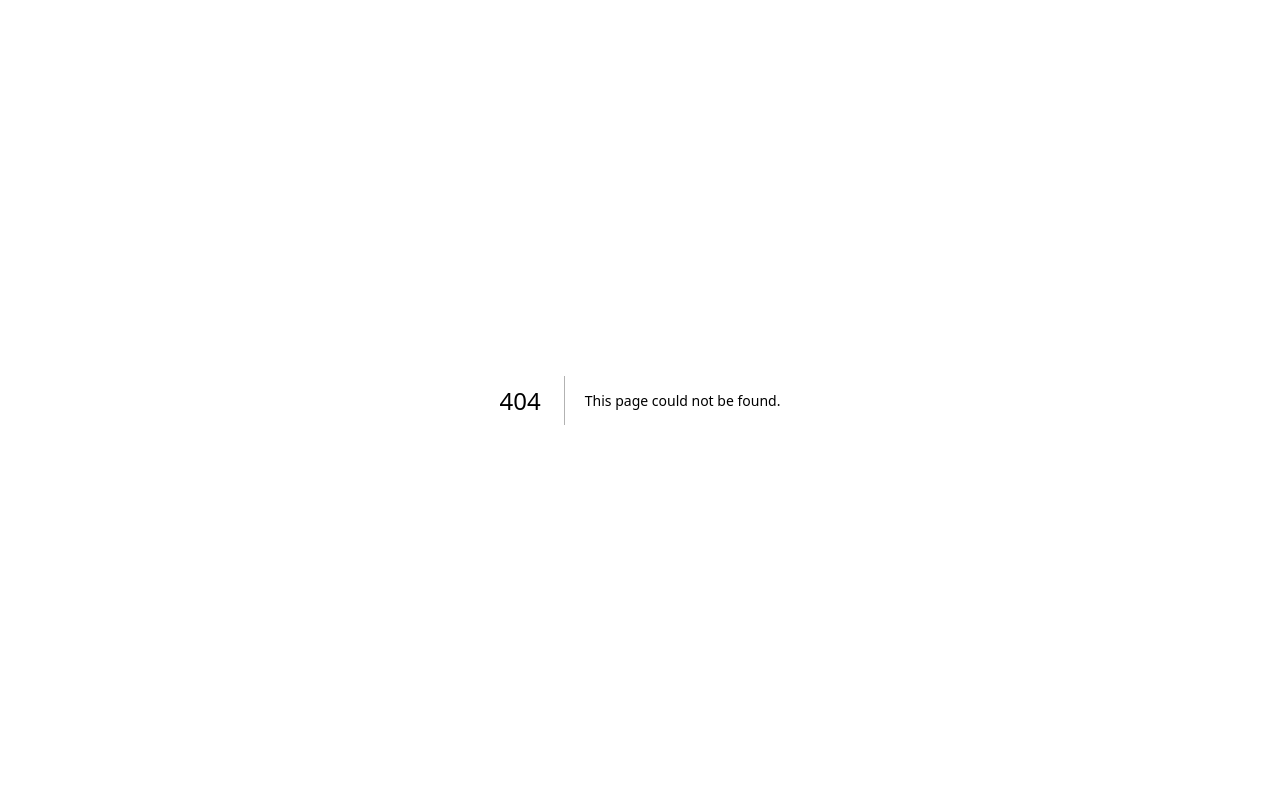
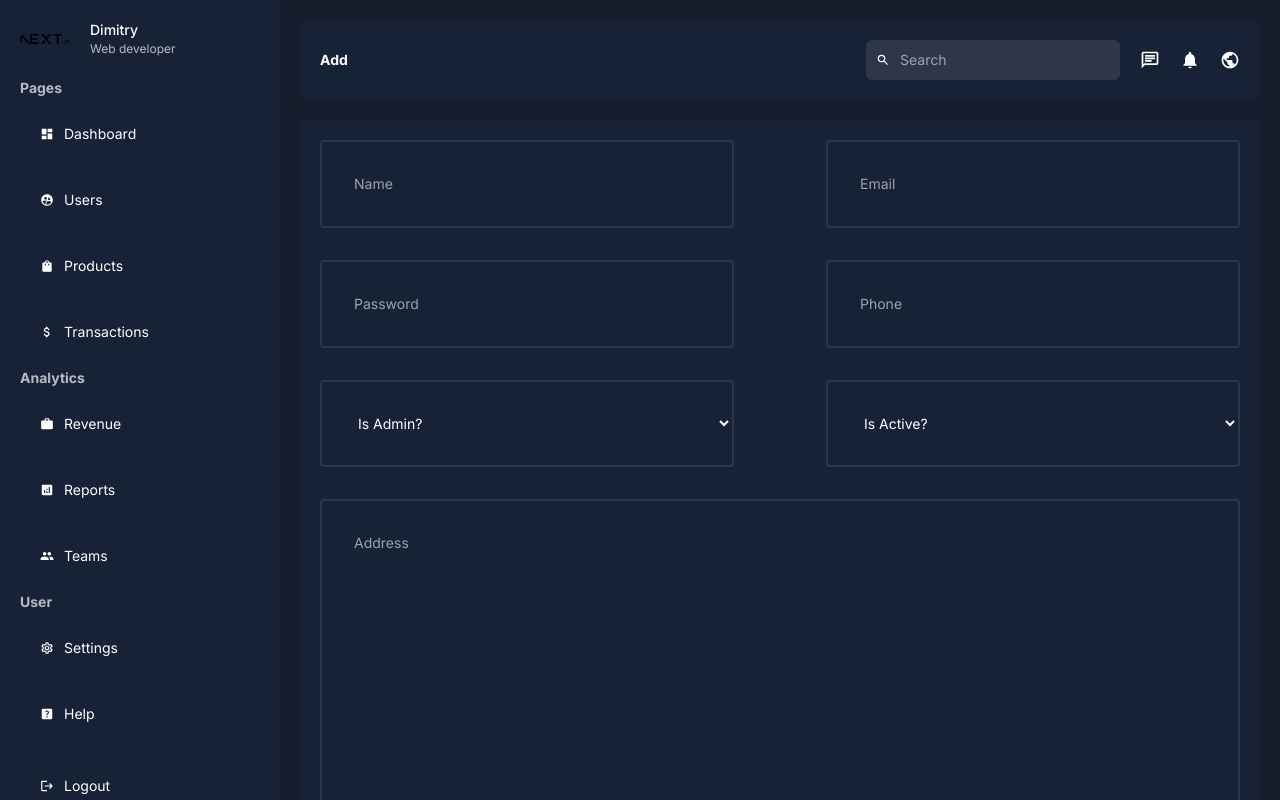
Before and after one commit to Dimitry-prog/next-admin, a Next.js app: page /dashboard/users/add in a window 1280 px wide. Before the commit this address had no page. Shown: the top 800 px of the page. Built offline with nearby package versions, Linux system fonts and the light colour scheme.

Commit message:
feat: users and products form ui

```diff
--- /dev/null
+++ b/app/dashboard/products/add/page.tsx
@@ -0,0 +1,9 @@
+import AddProduct from "@/features/dashboard/products/components/add-form";
+
+const AddProductPage = () => {
+  return (
+    <AddProduct/>
+  );
+};
+
+export default AddProductPage;
--- /dev/null
+++ b/app/dashboard/users/add/page.tsx
@@ -0,0 +1,9 @@
+import AddUser from "@/features/dashboard/users/components/add-form";
+
+const AddUserPage = () => {
+  return (
+    <AddUser/>
+  );
+};
+
+export default AddUserPage;
--- /dev/null
+++ b/features/dashboard/products/components/add-form/index.tsx
@@ -0,0 +1,55 @@
+const AddProduct = () => {
+  return (
+    <form className='p-5 mt-5 flex flex-wrap justify-between rounded-md bg-bg-light'>
+      <input
+        name='title'
+        type="text"
+        placeholder='Title'
+        className='w-[45%] p-8 mb-8 border-2 border-bg-hover rounded bg-transparent outline-none'
+      />
+      <select
+        name="category"
+        id="category"
+        className='w-[45%] p-8 mb-8 border-2 border-bg-hover rounded bg-transparent outline-none'
+      >
+        <option value="">Choose a Category</option>
+        <option value="phone">Phone</option>
+        <option value="car">Car</option>
+      </select>
+      <input
+        name='price'
+        type="number"
+        placeholder='Price'
+        className='w-[45%] p-8 mb-8 border-2 border-bg-hover rounded bg-transparent outline-none'
+      />
+      <input
+        name='stock'
+        type="number"
+        placeholder='Stock'
+        className='w-[45%] p-8 mb-8 border-2 border-bg-hover rounded bg-transparent outline-none'
+      />
+      <input
+        name='color'
+        type="text"
+        placeholder='Color'
+        className='w-[45%] p-8 mb-8 border-2 border-bg-hover rounded bg-transparent outline-none'
+      />
+      <input
+        name='size'
+        type="text"
+        placeholder='Size'
+        className='w-[45%] p-8 mb-8 border-2 border-bg-hover rounded bg-transparent outline-none'
+      />
+      <textarea
+        name="description"
+        id="description"
+        rows={16}
+        placeholder='Description'
+        className='w-full p-8 mb-8 border-2 border-bg-hover rounded bg-transparent outline-none resize-none'
+      />
+      <button type='submit' className='w-full p-8 rounded bg-green-dark'>Submit</button>
+    </form>
+  );
+};
+
+export default AddProduct;
--- /dev/null
+++ b/features/dashboard/users/components/add-form/index.tsx
@@ -0,0 +1,58 @@
+const AddUser = () => {
+  return (
+    <form className='p-5 mt-5 flex flex-wrap justify-between rounded-md bg-bg-light'>
+      <input
+        name='name'
+        type="text"
+        placeholder='Name'
+        className='w-[45%] p-8 mb-8 border-2 border-bg-hover rounded bg-transparent outline-none'
+      />
+      <input
+        name='email'
+        type="email"
+        placeholder='Email'
+        className='w-[45%] p-8 mb-8 border-2 border-bg-hover rounded bg-transparent outline-none'
+      />
+      <input
+        name='password'
+        type="password"
+        placeholder='Password'
+        className='w-[45%] p-8 mb-8 border-2 border-bg-hover rounded bg-transparent outline-none'
+      />
+      <input
+        name='phone'
+        type="tel"
+        placeholder='Phone'
+        className='w-[45%] p-8 mb-8 border-2 border-bg-hover rounded bg-transparent outline-none'
+      />
+      <select
+        name="isAdmin"
+        id="isAdmin"
+        className='w-[45%] p-8 mb-8 border-2 border-bg-hover rounded bg-transparent outline-none'
+      >
+        <option value="false" selected>Is Admin?</option>
+        <option value="true">Yes</option>
+        <option value="false">No</option>
+      </select>
+      <select
+        name="isActive"
+        id="isActive"
+        className='w-[45%] p-8 mb-8 border-2 border-bg-hover rounded bg-transparent outline-none'
+      >
+        <option value="true" selected disabled>Is Active?</option>
+        <option value="true">Yes</option>
+        <option value="false">No</option>
+      </select>
+      <textarea
+        name="address"
+        id="address"
+        rows={16}
+        placeholder='Address'
+        className='w-full p-8 mb-8 border-2 border-bg-hover rounded bg-transparent outline-none resize-none'
+      />
+      <button type='submit' className='w-full p-8 rounded bg-green-dark'>Submit</button>
+    </form>
+  );
+};
+
+export default AddUser;
--- a/tailwind.config.ts
+++ b/tailwind.config.ts
@@ -16,6 +16,7 @@ const config: Config = {
       'bg-hover': '#2e374a',
       'transparent': 'transparent',
       green: '#32CD32',
+      'green-dark': '#008080',
       red: '#d21f3c',
       brown: '#f7cb7375',
       purple: '#5d57c9',
```
